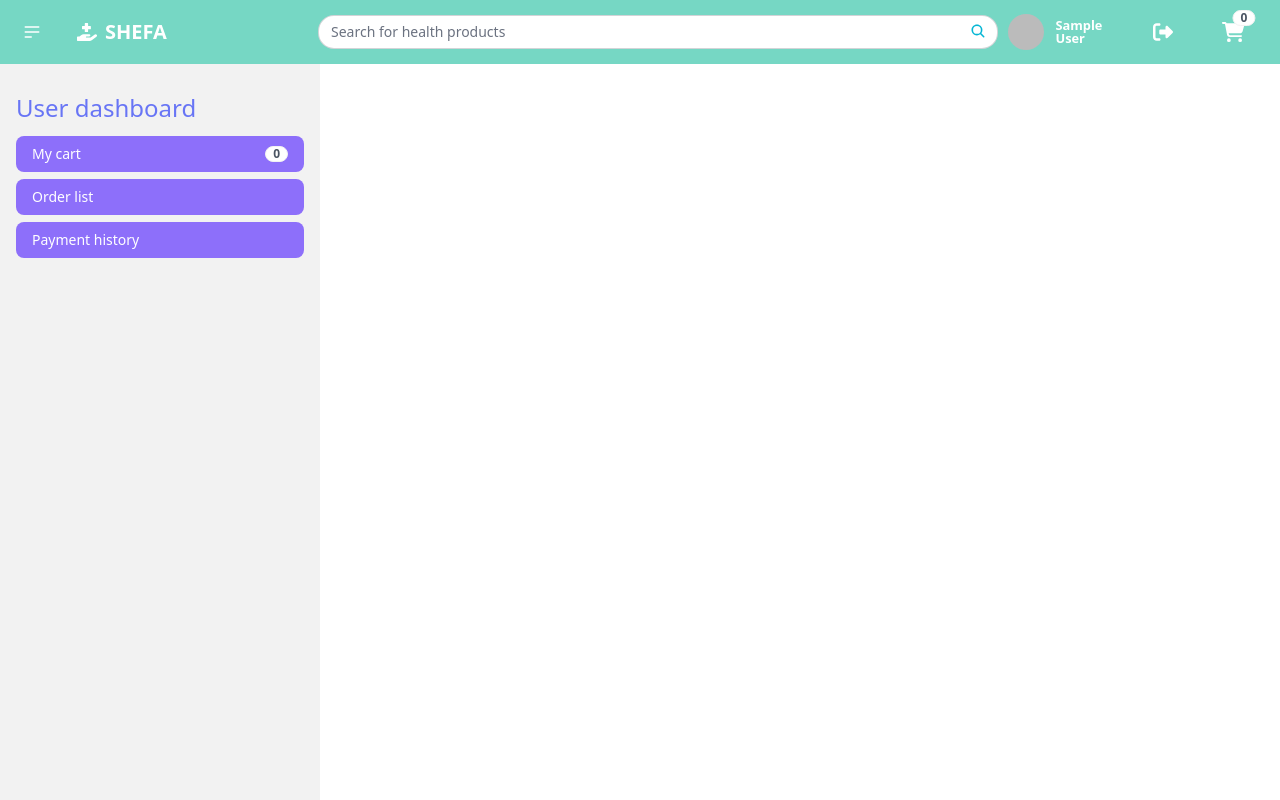
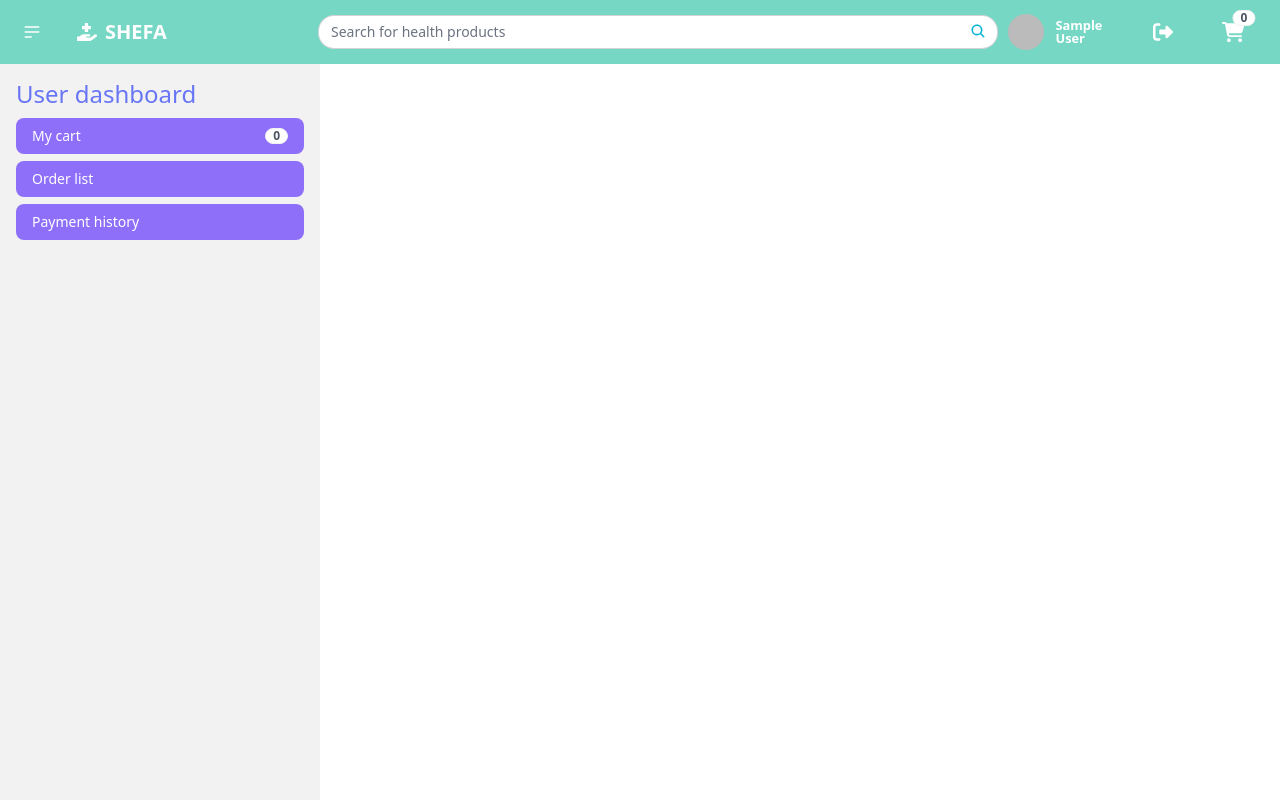
Before and after one commit to jfmemon/new-online-pharmacy, a React (Vite) app: page /userDashboard in a window 1280 px wide. Shown: the top 800 px of the page. Built offline with nearby package versions, Linux system fonts and the light colour scheme; no server answers; sample sign-in values are in the browser's storage.

Commit message:
useDashboard sidebar closing button added on sm and md device.

```diff
--- a/src/Pages/UserDashboard/UserDashboard.jsx
+++ b/src/Pages/UserDashboard/UserDashboard.jsx
@@ -1,29 +1,34 @@
-import React from 'react';
+import React, { useState } from 'react';
 import { NavLink, Outlet } from 'react-router-dom';
 import '../../index.css';
 import useCart from '../../Hooks/useCart';
+import { FontAwesomeIcon } from '@fortawesome/react-fontawesome';
+import { faBars, faCross, faXmark } from '@fortawesome/free-solid-svg-icons';
 
 const UserDashboard = () => {
     const [cart] = useCart();
+
     return (
         <div className="drawer lg:drawer-open">
-            <input id="my-drawer-2" type="checkbox" className="drawer-toggle" />
+            <input id="my-drawer-2" type="checkbox" className="drawer-toggle"/>
             <div className="drawer-content flex flex-col items-center justify-center">
                 {/* Page content here */}
+                <label htmlFor="my-drawer-2" className="drawer-button mr-auto pl-1 lg:hidden"><FontAwesomeIcon icon={faBars} /><span className='ml-1'>Menu</span></label>
                 <Outlet></Outlet>
-                <label htmlFor="my-drawer-2" className="btn btn-primary drawer-button lg:hidden">Open drawer</label>
 
             </div>
-            <div className="drawer-side">
+            <div className="drawer-side z-10">
                 <label htmlFor="my-drawer-2" className="drawer-overlay"></label>
                 <ul className="menu p-4 w-80 min-h-full bg-base-200 text-base-content">
                     {/* Sidebar content here */}
-                    <h3 className=' py-3 text-2xl text-indigo-500'>User dashboard</h3>
+                    <div className='mt-12 lg:mt-[-10px] flex justify-between items-center'>
+                        <h3 className='py-2 lg:mt-0 text-2xl text-indigo-500'>User dashboard</h3>
+                        <label className='text-xl text-red-500 font-bold lg:invisible' htmlFor="my-drawer-2" ><FontAwesomeIcon icon={faXmark}/></label>
+                    </div>
                     <li><NavLink to="/userDashboard/myCart">My cart<span className="badge badge-sm indicator-item text-gray-600 font-bold">{cart?.length}</span></NavLink></li>
                     <li><NavLink to="/userDashboard/orderList">Order list</NavLink></li>
                     <li><NavLink to="/userDashboard/paymentHistory">Payment history</NavLink></li>
                 </ul>
-
             </div>
         </div>
     );
```
